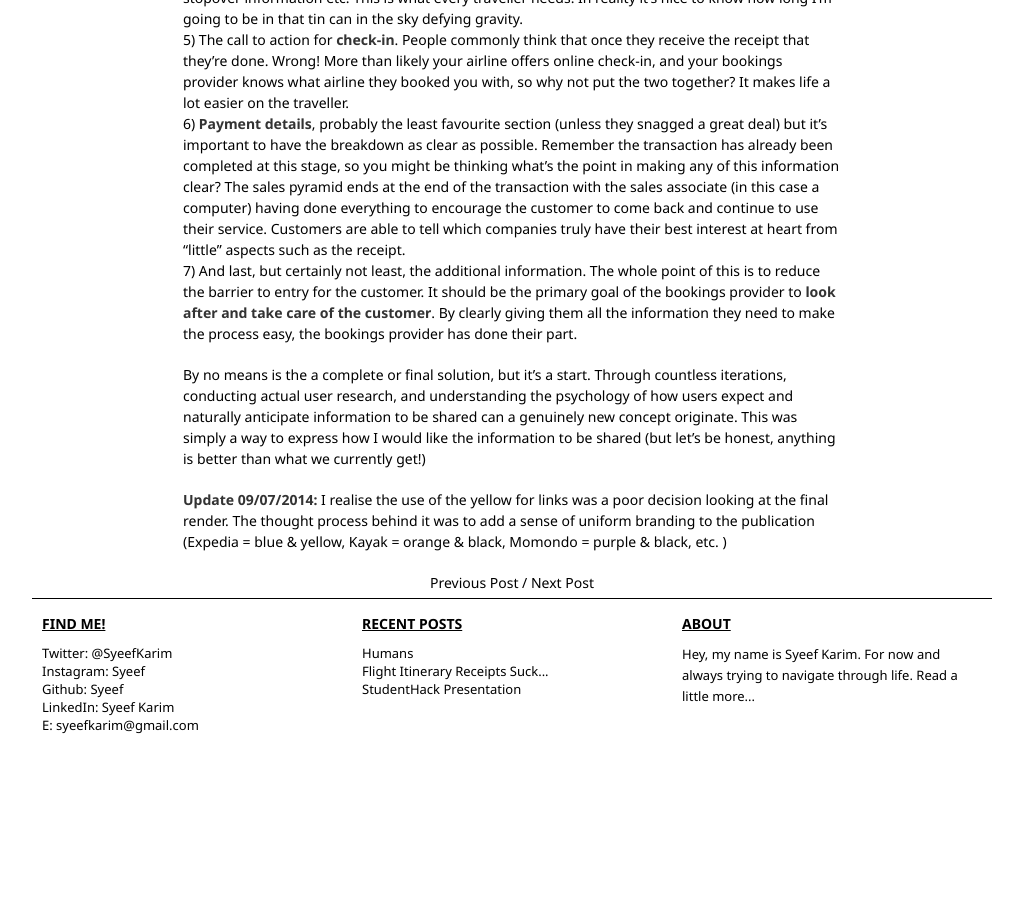
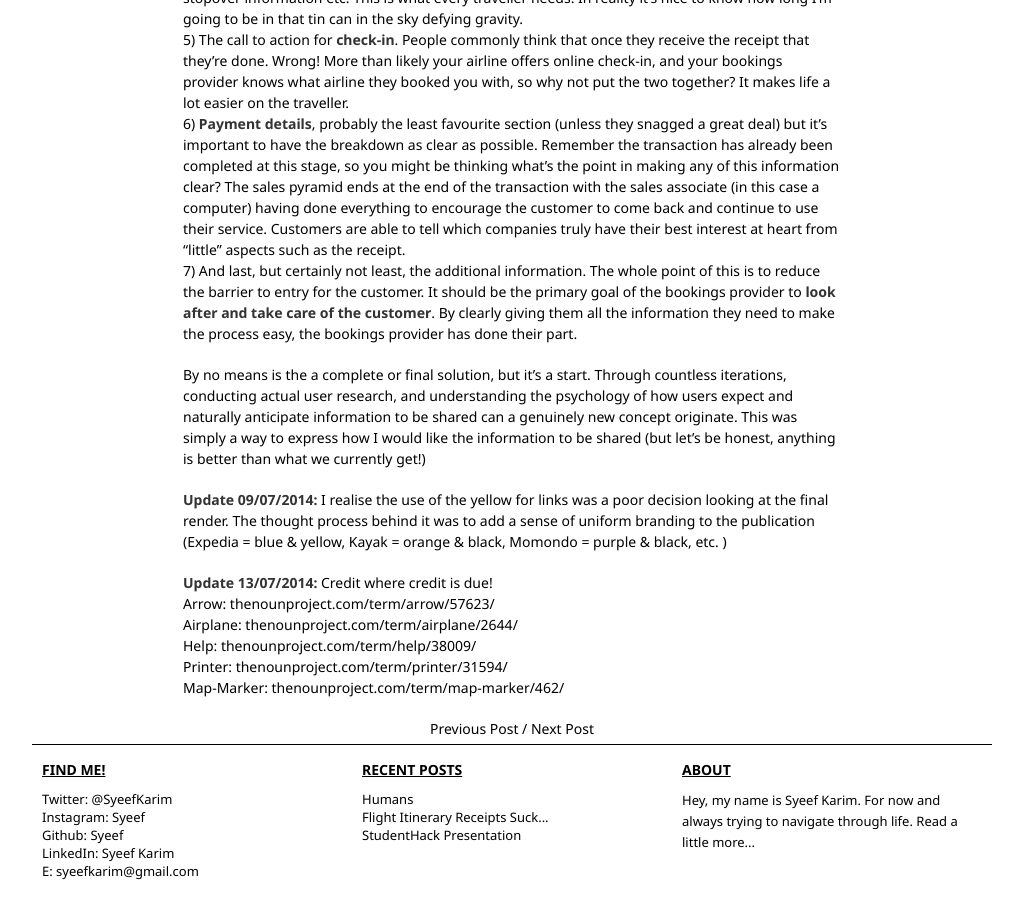
Before and after one commit to syeef/syeefkarim-2016-v0, a Jekyll site: the page built from _posts/2014-07-01-expedia-receipt.md, in a window 1280 px wide and 900 px high, scrolled down 2464 px. Shown: the whole window, without its empty margins (128-1151 px from the left). Built offline with Jekyll 4.4.1, drawn with Linux system fonts in a browser that asks for light colours; Markdown is read by kramdown in place of the engine named in the settings; before the commit the page ends 3218 px from its top, so only the background shows below that.

Commit message:
updated post to include credit for icon designs

```diff
--- a/_posts/2014-07-01-expedia-receipt.md
+++ b/_posts/2014-07-01-expedia-receipt.md
@@ -24,3 +24,10 @@ What's my flight number? What airline am I with? When is this flight? How much d
 By no means is the a complete or final solution, but it's a start. Through countless iterations, conducting actual user research, and understanding the psychology of how users expect and naturally anticipate information to be shared can a genuinely new concept originate. This was simply a way to express how I would like the information to be shared (but let's be honest, anything is better than what we currently get!)
 
 **Update 09/07/2014:** I realise the use of the yellow for links was a poor decision looking at the final render. The thought process behind it was to add a sense of uniform branding to the publication (Expedia = blue & yellow, Kayak = orange & black, Momondo = purple & black, etc. )
+
+**Update 13/07/2014:** Credit where credit is due!
+Arrow: <a href="http://thenounproject.com/term/arrow/57623/" target="_blank">thenounproject.com/term/arrow/57623/</a>
+Airplane: <a href="http://thenounproject.com/term/airplane/2644/" target="_blank">thenounproject.com/term/airplane/2644/</a>
+Help: <a href="http://thenounproject.com/term/help/38009/" target="_blank">thenounproject.com/term/help/38009/</a>
+Printer: <a href="http://thenounproject.com/term/printer/31594/" target="_blank">thenounproject.com/term/printer/31594/</a>
+Map-Marker: <a href="http://thenounproject.com/term/map-marker/462/" target="_blank">thenounproject.com/term/map-marker/462/</a>
```
